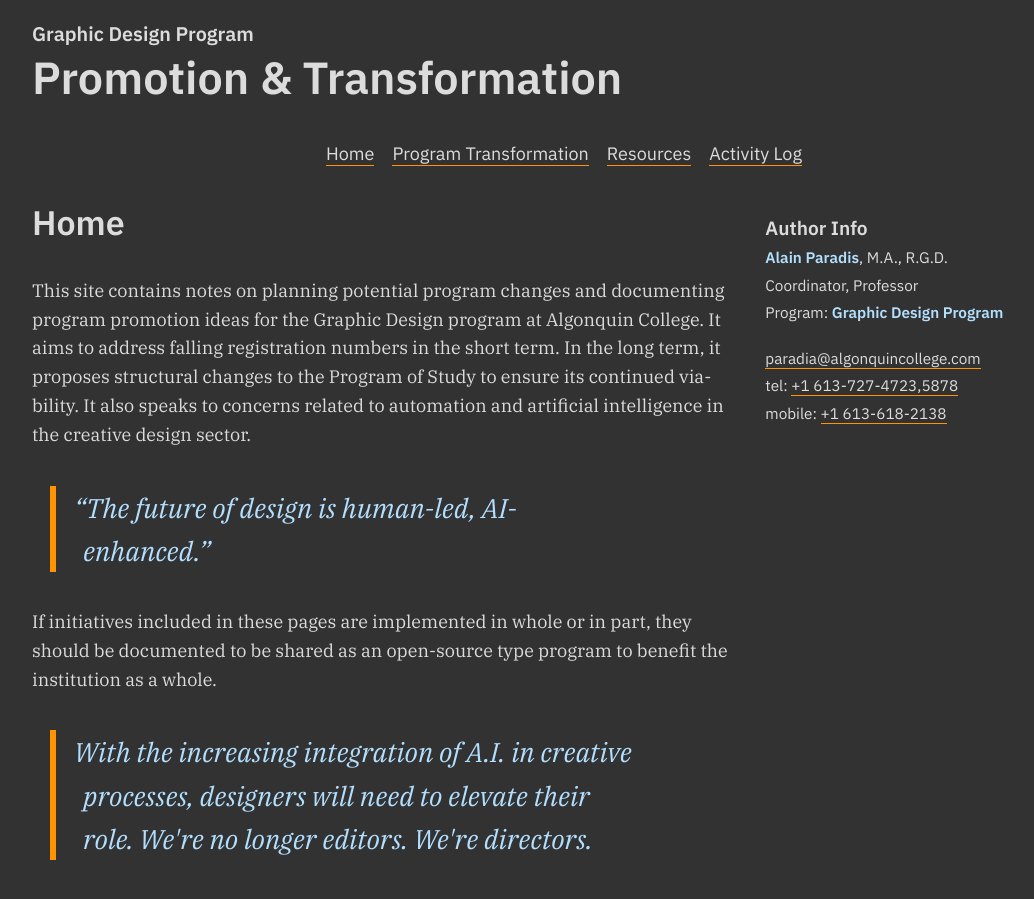
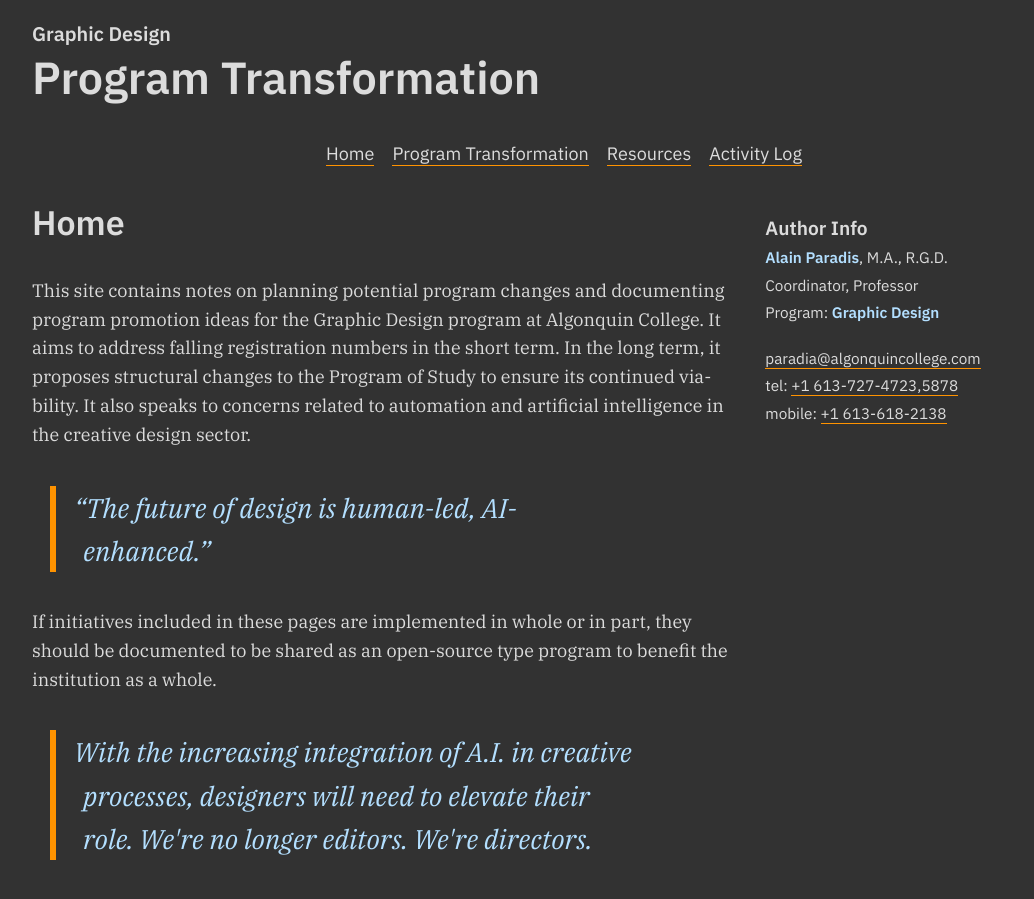
Before and after one commit to AlainParadis/program-transformation, a Jekyll site: the page built from index.md, in a window 1280 px wide and 900 px high. Shown: the whole window, without its empty margins (76-1110 px from the left). Built offline with Jekyll 4.4.1, drawn with Linux system fonts in a browser that asks for light colours.

Commit message:
update site title

```diff
--- a/_data/sitewide.yml
+++ b/_data/sitewide.yml
@@ -1,6 +1,6 @@
 identification:
-  program-name: Graphic Design Program
-  site-title: Promotion & Transformation
+  program-name: Graphic Design
+  site-title: Program Transformation
   my-name: Alain Paradis
   my-job-title: Coordinator, Professor
   credentials: M.A., R.G.D.
```
